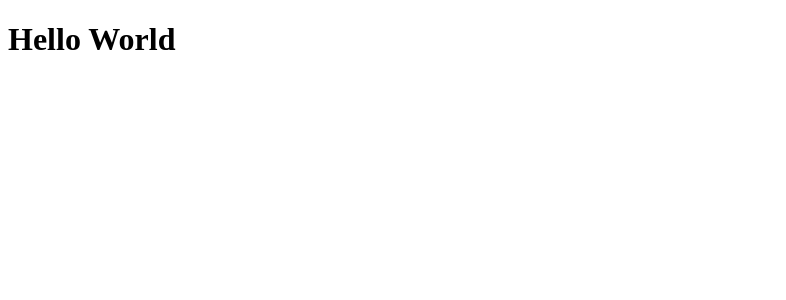
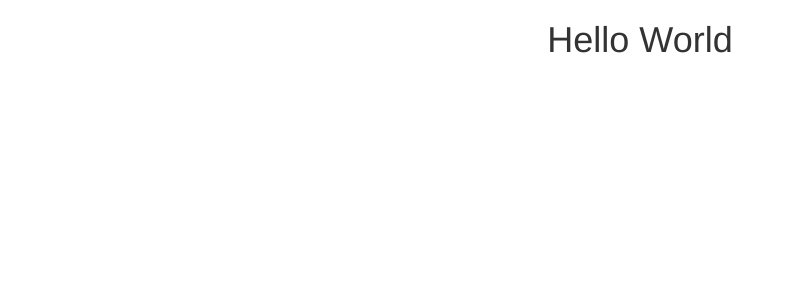
Before and after one commit to golden-fireflame/React-todo-app, a React (Create React App) app: page / in a window 1280 px wide. Shown: the top 300 px of the page, without its empty margins (0-786 px from the left). Built offline with nearby package versions, Linux system fonts and the light colour scheme.

Commit message:
Add bootstrap

```diff
--- a/package.json
+++ b/package.json
@@ -6,6 +6,7 @@
     "react-scripts": "0.9.0"
   },
   "dependencies": {
+    "bootstrap": "^3.3.7",
     "react": "^15.4.2",
     "react-dom": "^15.4.2"
   },
--- a/src/App.js
+++ b/src/App.js
@@ -2,7 +2,7 @@ import React from 'react';
 
 function App() {
     return (
-        <h1>Hello World</h1>
+        <h1 className="text-center">Hello World</h1>
     );
 }
 
--- a/src/index.js
+++ b/src/index.js
@@ -1,6 +1,10 @@
 import React from 'react';
 import ReactDOM from 'react-dom';
 import App from './App';
+
+// Add bootstrap
+import 'bootstrap/dist/css/bootstrap.css';
+import 'bootstrap/dist/css/bootstrap-theme.css';
 
 ReactDOM.render(
     <App/>,
```
Also changed, not shown: 1 other file (tests, documents, lock files or other folders).
